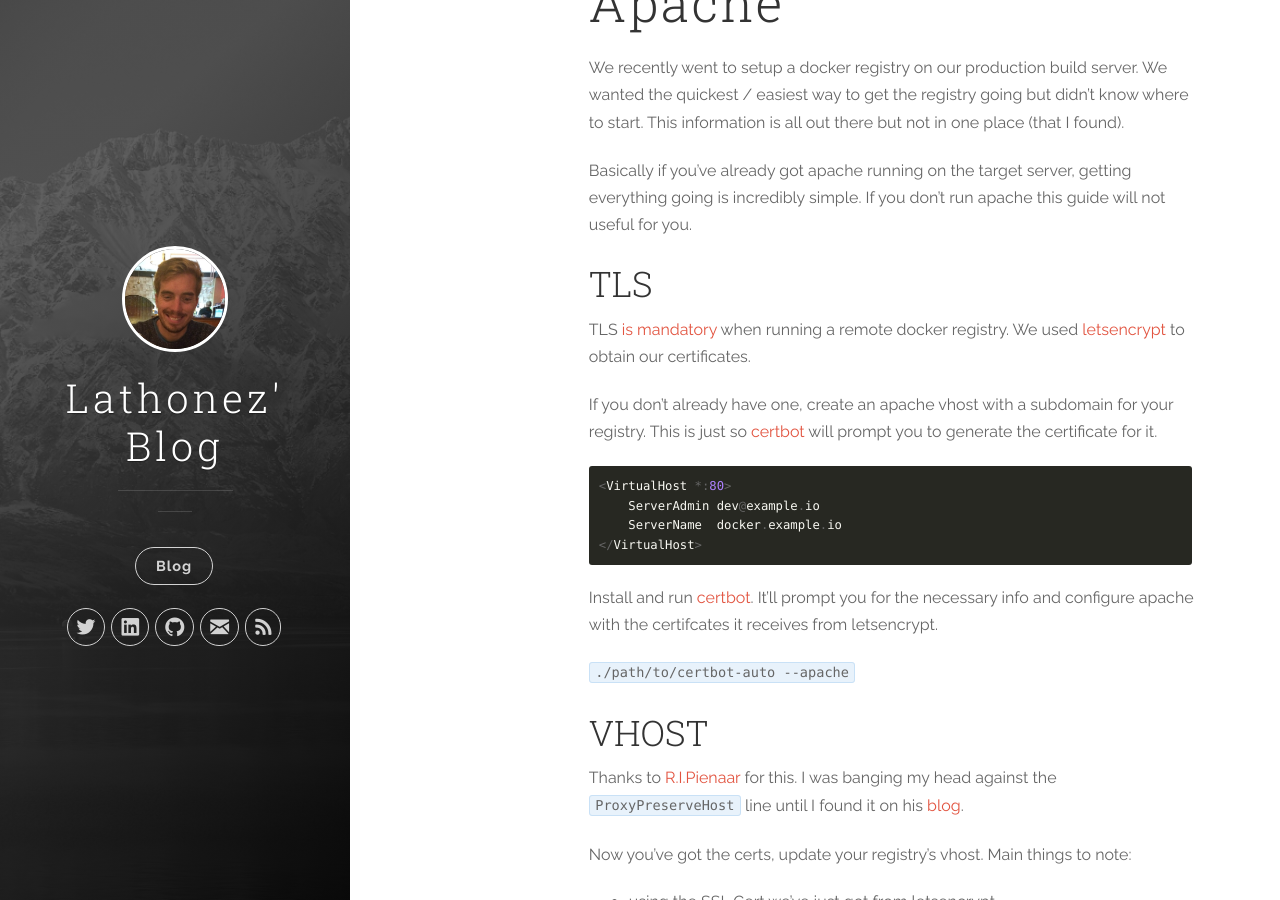
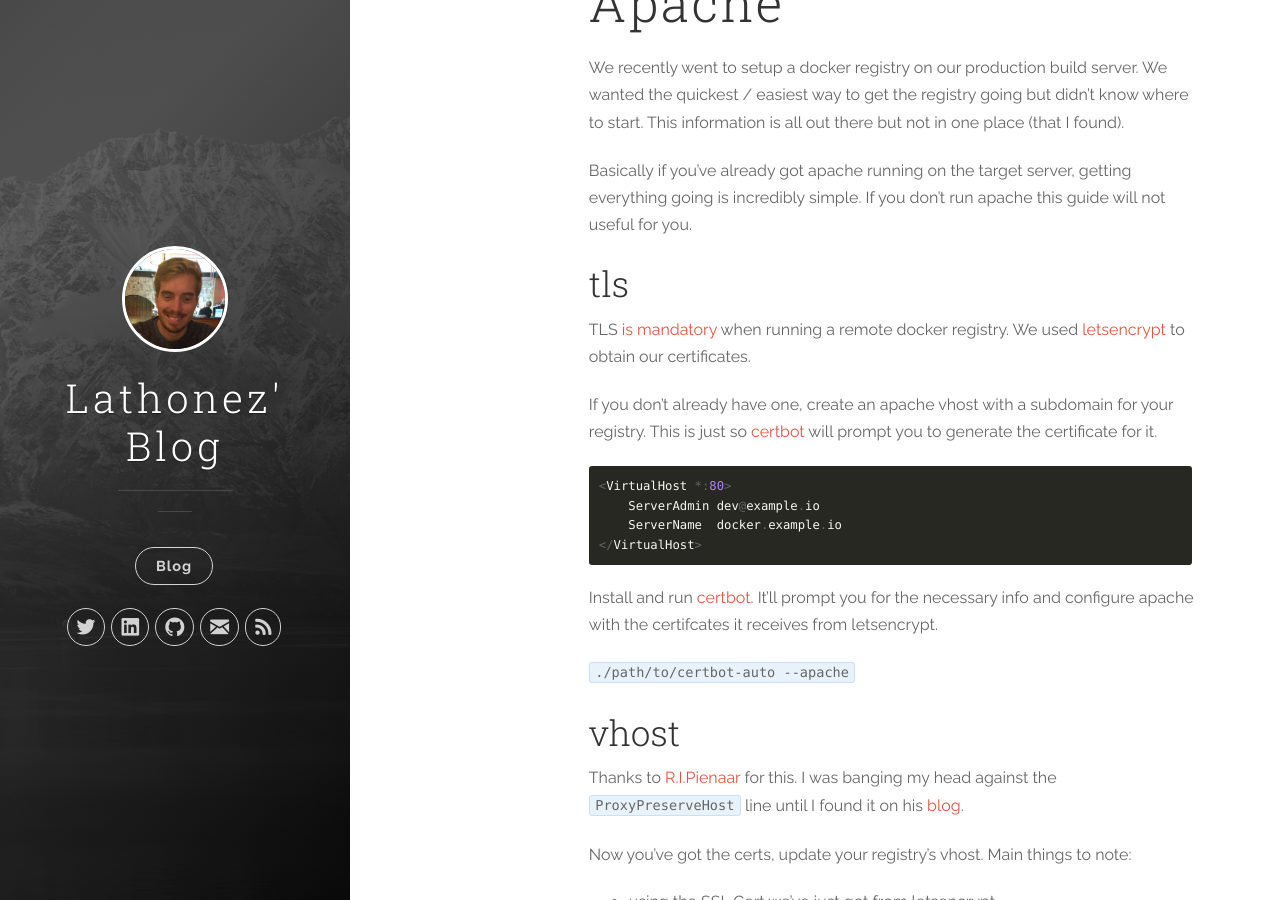
Before and after one commit to lathonez/lathonez.github.io, a Jekyll site: the page built from _posts/2016-07-20-docker-registry-apache-letsencrypt.markdown, in a window 1280 px wide and 900 px high, scrolled down 223 px. Built offline with Jekyll 4.4.1, drawn with Linux system fonts in a browser that asks for light colours; nearby versions of some CDN libraries.

```diff
--- a/_posts/2016-07-20-docker-registry-apache-letsencrypt.markdown
+++ b/_posts/2016-07-20-docker-registry-apache-letsencrypt.markdown
@@ -9,7 +9,7 @@ We recently went to setup a docker registry on our production build server. We w
 
 Basically if you've already got apache running on the target server, getting everything going is incredibly simple. If you don't run apache this guide will not useful for you.
 
-TLS
+tls
 ---
 
 TLS [is mandatory][docker-docs-remote] when running a remote docker registry. We used [letsencrypt][letsencrypt-hiw] to obtain our certificates.
@@ -27,7 +27,7 @@ Install and run [certbot][certbot]. It'll prompt you for the necessary info and
 
 `./path/to/certbot-auto --apache`
 
-VHOST
+vhost
 -----
 
 Thanks to [R.I.Pienaar][rip-git] for this. I was banging my head against the `ProxyPreserveHost` line until I found it on his [blog][rip-blog].
```
